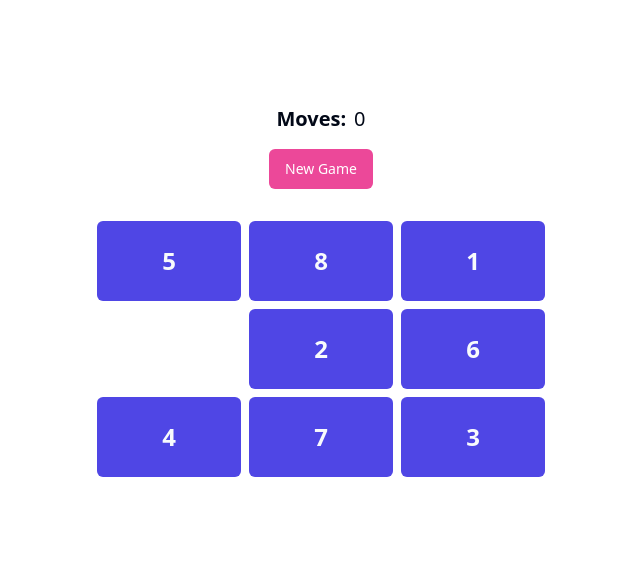
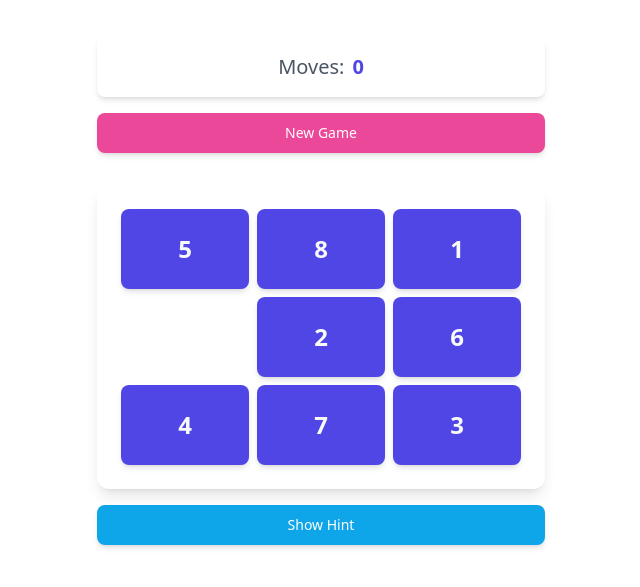
Before and after one commit to Dhrumit214/whimsical-quest-haven, a React (Vite) app: page / in a window 1280 px wide. Shown: the part 109-696 px from the top of the page, without its empty margins (319-959 px from the left). Built offline with nearby package versions, Linux system fonts and the light colour scheme.

Commit message:
Add modern design and hint feature
Updated the UI to incorporate a minimalist and modern design style, including borders. Added a hint button that visually indicates the best possible tile move.
[skip gpt_engineer]

```diff
--- a/src/components/GameControls.tsx
+++ b/src/components/GameControls.tsx
@@ -10,15 +10,15 @@ interface GameControlsProps {
 const GameControls = ({ moves, onReset, gameCompleted }: GameControlsProps) => {
   return (
     <div className="flex flex-col items-center gap-4 mb-8">
-      <div className="flex gap-8 text-xl">
+      <div className="flex gap-8 text-xl bg-white p-4 rounded-lg shadow-md w-full justify-center">
         <div className="flex items-center gap-2">
-          <span className="font-bold">Moves:</span>
-          <span>{moves}</span>
+          <span className="font-medium text-gray-600">Moves:</span>
+          <span className="font-bold text-game-primary">{moves}</span>
         </div>
       </div>
       <Button
         onClick={onReset}
-        className="bg-game-accent hover:bg-game-accent/90 text-white"
+        className="bg-game-accent hover:bg-game-accent/90 text-white w-full py-3 rounded-lg shadow-md transition-all duration-300"
       >
         {gameCompleted ? "Play Again" : "New Game"}
       </Button>
--- a/src/components/NumberPuzzle.tsx
+++ b/src/components/NumberPuzzle.tsx
@@ -12,6 +12,7 @@ const NumberPuzzle = () => {
     gameCompleted: false,
     gridSize: 3,
   });
+  const [hintTile, setHintTile] = useState<number | null>(null);
 
   const initializeGame = () => {
     const totalTiles = gameState.gridSize * gameState.gridSize;
@@ -42,6 +43,42 @@ const NumberPuzzle = () => {
     return tiles.every((tile) => tile.value === 0 || tile.position === tile.value - 1);
   };
 
+  const findBestMove = () => {
+    const emptyTile = gameState.tiles.find((tile) => tile.value === 0);
+    if (!emptyTile) return null;
+
+    const movableTiles = gameState.tiles.filter((tile) =>
+      canMoveTile(tile.position, emptyTile.position)
+    );
+
+    // Simple heuristic: choose the tile that would be closest to its correct position after moving
+    let bestTile = null;
+    let minDistance = Infinity;
+
+    movableTiles.forEach((tile) => {
+      const targetRow = Math.floor((tile.value - 1) / gameState.gridSize);
+      const targetCol = (tile.value - 1) % gameState.gridSize;
+      const currentRow = Math.floor(emptyTile.position / gameState.gridSize);
+      const currentCol = emptyTile.position % gameState.gridSize;
+      const distance = Math.abs(targetRow - currentRow) + Math.abs(targetCol - currentCol);
+
+      if (distance < minDistance) {
+        minDistance = distance;
+        bestTile = tile;
+      }
+    });
+
+    return bestTile?.position ?? null;
+  };
+
+  const showHint = () => {
+    const bestMove = findBestMove();
+    if (bestMove !== null) {
+      setHintTile(bestMove);
+      setTimeout(() => setHintTile(null), 2000); // Clear hint after 2 seconds
+    }
+  };
+
   const canMoveTile = (tilePosition: number, emptyPosition: number) => {
     const row1 = Math.floor(tilePosition / gameState.gridSize);
     const col1 = tilePosition % gameState.gridSize;
@@ -61,6 +98,8 @@ const NumberPuzzle = () => {
     if (!emptyTile) return;
 
     if (!canMoveTile(tilePosition, emptyTile.position)) return;
+
+    setHintTile(null); // Clear hint when a move is made
 
     const newTiles = gameState.tiles.map((tile) => {
       if (tile.position === tilePosition) {
@@ -102,6 +141,7 @@ const NumberPuzzle = () => {
           gameCompleted={gameState.gameCompleted}
         />
 
+        <div className="relative p-6 bg-white rounded-xl shadow-lg mb-4">
           <div
             className="grid gap-2"
             style={{
@@ -116,11 +156,18 @@ const NumberPuzzle = () => {
                 <Button
                   key={tile.id}
                   onClick={() => moveTile(tile.position)}
-                className={`w-full h-20 text-2xl font-bold transition-all duration-300 transform hover:scale-105 ${
-                  tile.value === 0
-                    ? "invisible"
+                  className={`
+                    w-full h-20 text-2xl font-bold
+                    transition-all duration-300 transform
+                    hover:scale-105 relative
+                    ${tile.value === 0 ? "invisible" : ""}
+                    ${
+                      hintTile === tile.position
+                        ? "bg-game-accent hover:bg-game-accent/90 animate-pulse"
                         : "bg-game-primary hover:bg-game-primary/90"
-                }`}
+                    }
+                    rounded-lg shadow-md
+                  `}
                   style={{
                     gridRow: row + 1,
                     gridColumn: col + 1,
@@ -133,6 +180,15 @@ const NumberPuzzle = () => {
             })}
           </div>
         </div>
+
+        <Button
+          onClick={showHint}
+          className="w-full bg-game-secondary hover:bg-game-secondary/90 text-white font-medium py-3 rounded-lg shadow-md transition-all duration-300"
+          disabled={gameState.gameCompleted}
+        >
+          Show Hint
+        </Button>
+      </div>
     </div>
   );
 };
```
Lines whose indentation alone changed are shown as unchanged.
